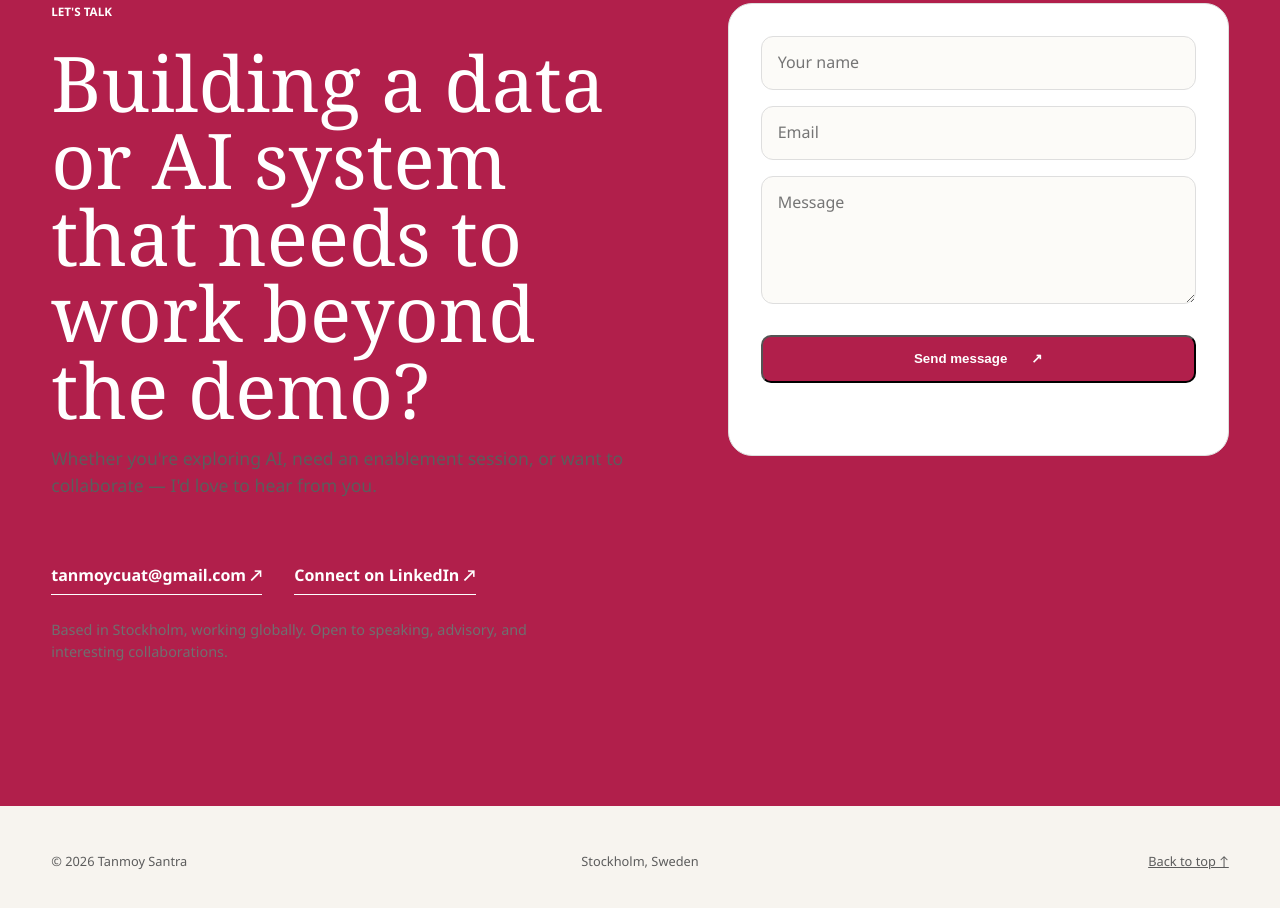
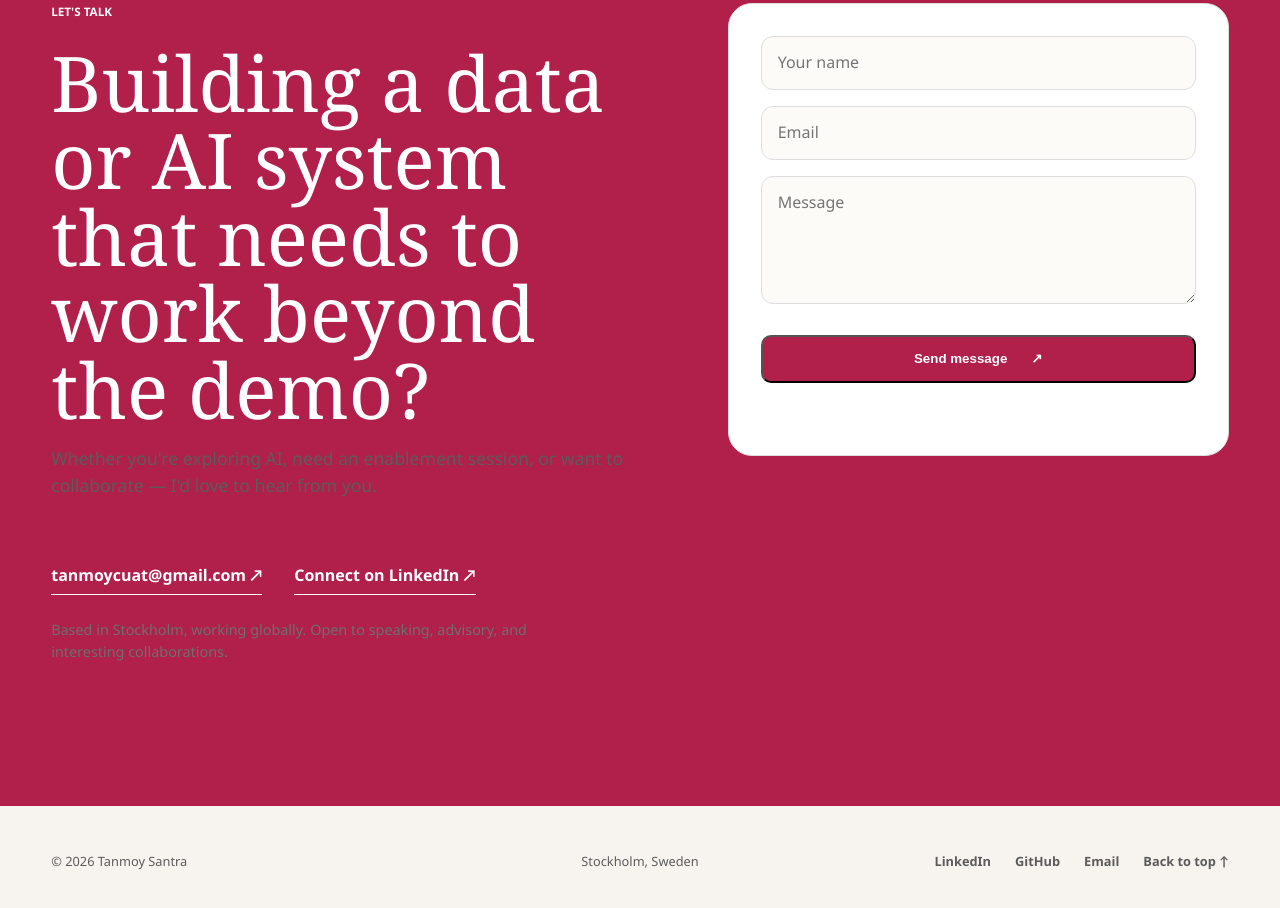
Before and after one commit to tanmoycuat/tanmoy-profile, a plain HTML site: page index.html in a window 1280 px wide. Shown: the part 7464-8372 px from the top of the page. Drawn offline with Linux system fonts and the light colour scheme.

Commit message:
Add social links (LinkedIn, GitHub, Email) to footer
Co-authored-by: Copilot <223556219+Copilot@users.noreply.github.com>

```diff
--- a/index.html
+++ b/index.html
@@ -326,7 +326,12 @@
   <footer class="site-footer">
     <p>© <span id="year"></span> Tanmoy Santra</p>
     <p>Stockholm, Sweden</p>
-    <a href="#top">Back to top ↑</a>
+    <div class="footer-links">
+      <a href="https://www.linkedin.com/in/tanmoysantra/" target="_blank" rel="noreferrer">LinkedIn</a>
+      <a href="https://github.com/tanmoycuat" target="_blank" rel="noreferrer">GitHub</a>
+      <a href="mailto:tanmoycuat@gmail.com">Email</a>
+      <a href="#top">Back to top ↑</a>
+    </div>
   </footer>
 
   <script src="script.js"></script>
--- a/styles.css
+++ b/styles.css
@@ -410,7 +410,9 @@ h1 {
 
 .site-footer { min-height: 7rem; padding: 2rem 4vw; display: grid; grid-template-columns: repeat(3, 1fr); align-items: center; color: var(--cp-text-muted); font-size: 0.8rem; }
 .site-footer p:nth-child(2) { text-align: center; }
-.site-footer a { justify-self: end; }
+.footer-links { justify-self: end; display: flex; flex-wrap: wrap; gap: 1rem 1.5rem; }
+.site-footer a { text-decoration: none; color: var(--cp-text-muted); font-weight: 600; }
+.site-footer a:hover, .site-footer a:focus-visible { color: var(--cp-accent); }
 
 .reveal { opacity: 0; transform: translateY(1.5rem); transition: opacity 700ms ease, transform 700ms ease; }
 .reveal.is-visible { opacity: 1; transform: translateY(0); }
@@ -494,7 +496,7 @@ h1 {
   .site-footer { grid-template-columns: 1fr; gap: 0.5rem; }
   .site-footer p { margin: 0; }
   .site-footer p:nth-child(2) { text-align: left; }
-  .site-footer a { justify-self: start; }
+  .footer-links { justify-self: start; }
 }
 
 /* ============================================================
```
